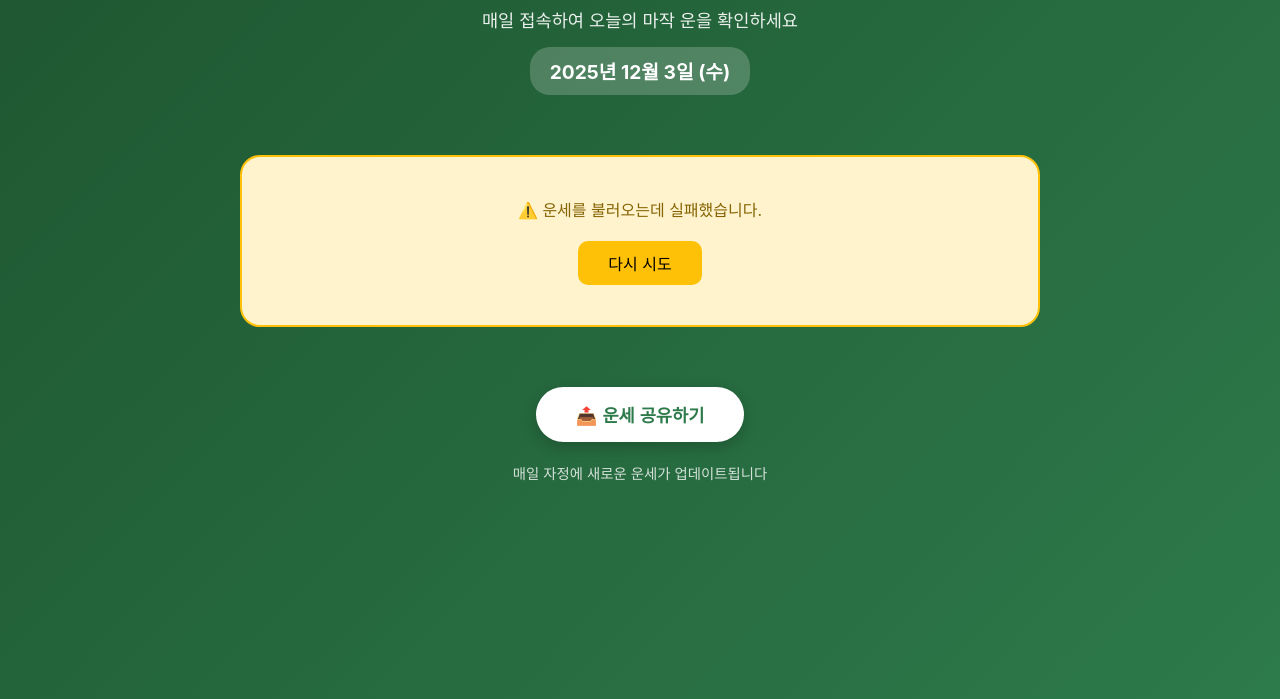
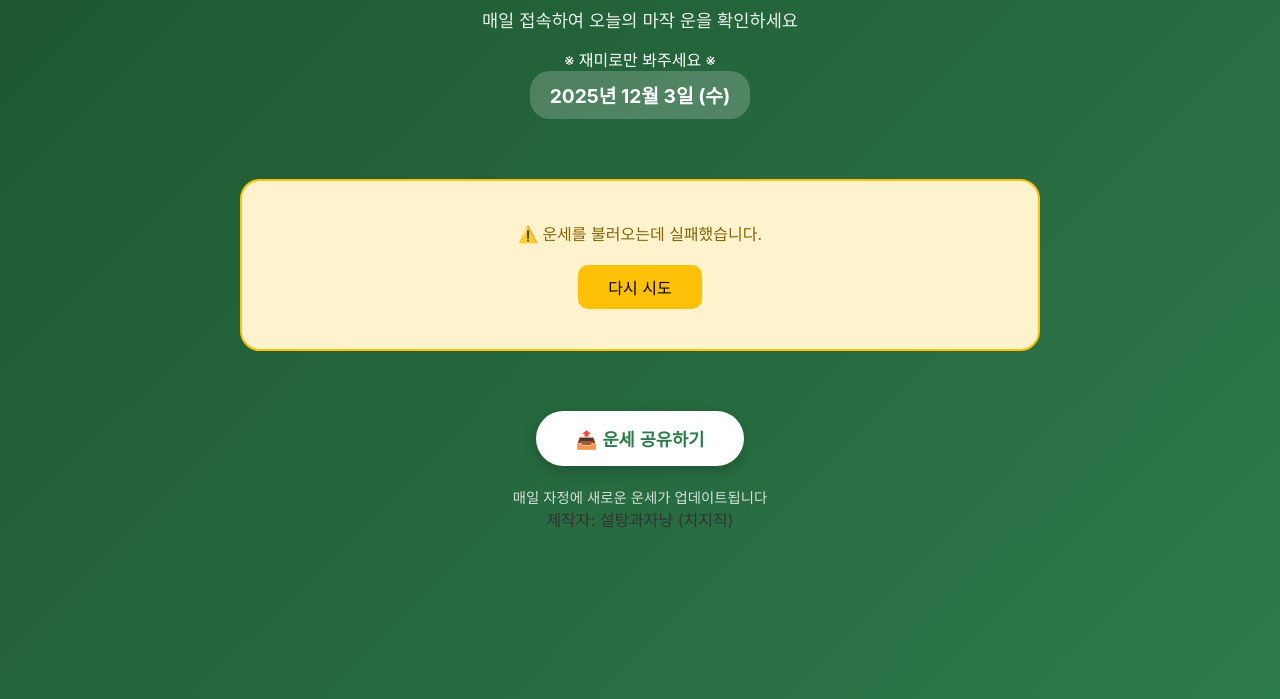
Before and after one commit to trendycandy/mahjong-fortune-teller, a website: page index.html in a window 1280 px wide. Shown: the part 101-800 px from the top of the page. Drawn offline with Linux system fonts and the light colour scheme; no server answers.

Commit message:
Update index.html

```diff
--- a/index.html
+++ b/index.html
@@ -11,6 +11,7 @@
         <header>
             <h1>🎴 오늘의 마작 운세</h1>
             <p class="subtitle">매일 접속하여 오늘의 마작 운을 확인하세요</p>
+            <p class="notice">※ 재미로만 봐주세요 ※</p>
             <p class="date" id="currentDate"></p>
         </header>
 
@@ -55,6 +56,7 @@
         <footer>
             <button class="share-btn" onclick="shareFortune()">📤 운세 공유하기</button>
             <p class="footer-text">매일 자정에 새로운 운세가 업데이트됩니다</p>
+            <p class="creator">제작자: 설탕과자냥 (치지직)</p>
         </footer>
     </div>
 
```
